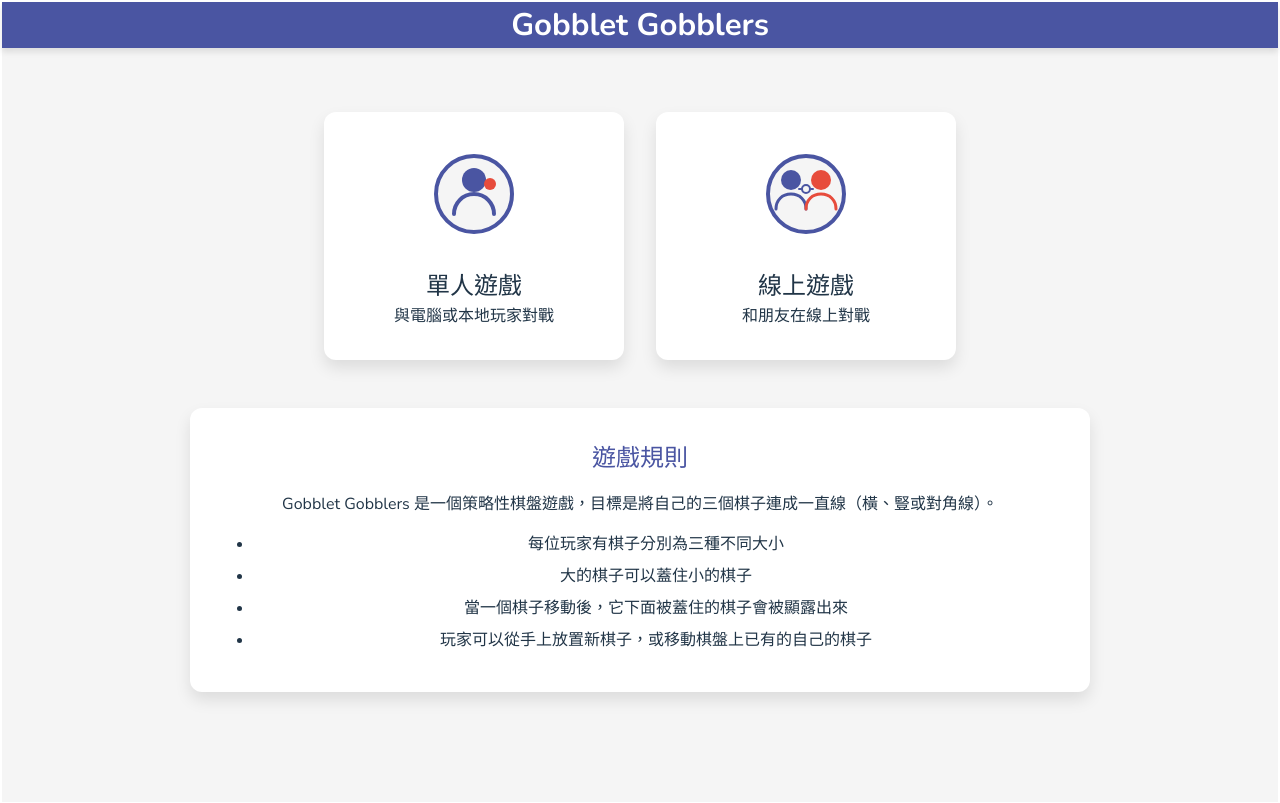
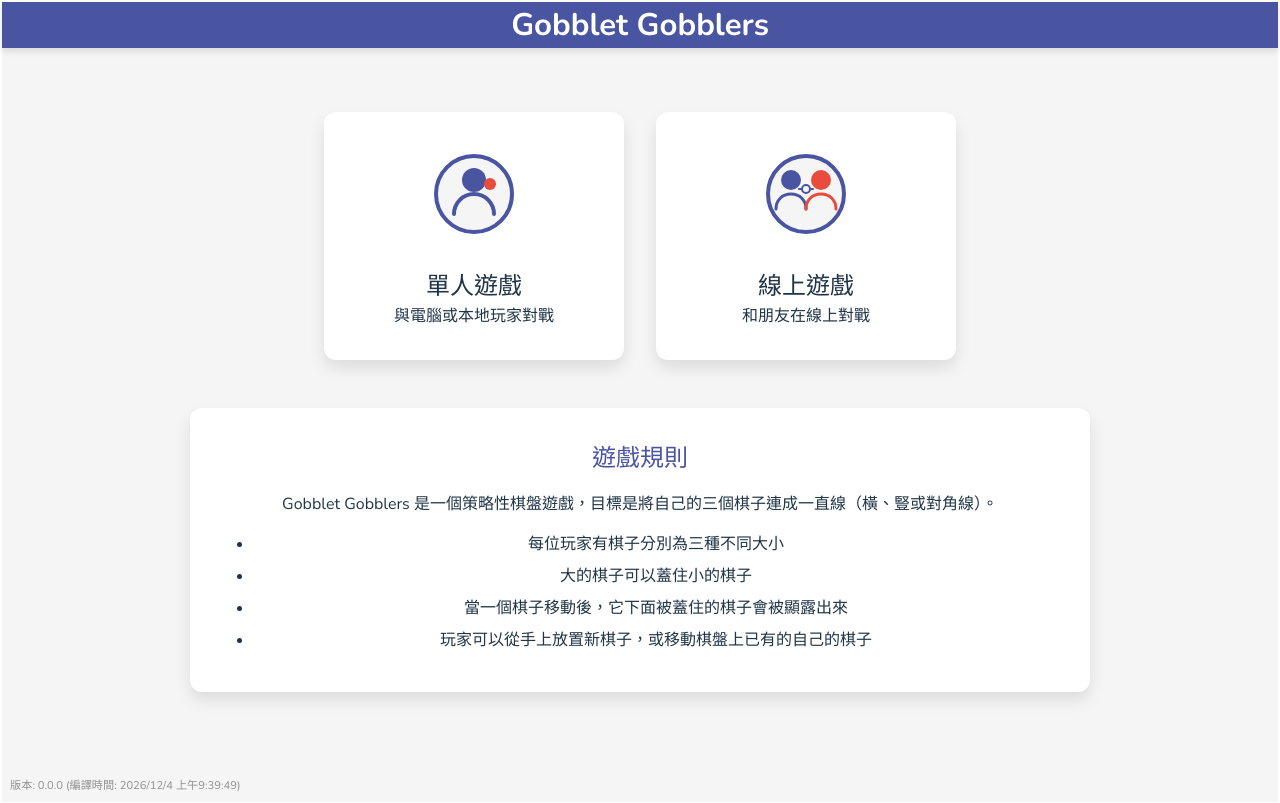
Before and after one commit to wwepenguin/gobblet-gobblers-web, a Vue app: page /gobblet-gobblers-web/ in a window 1280 px wide. Built offline with nearby package versions, Linux system fonts and the light colour scheme.

Commit message:
新增應用版本號和編譯時間顯示，並在 Vite 配置中定義相關全域變數，以提升應用的可維護性和用戶體驗。

```diff
--- a/src/App.vue
+++ b/src/App.vue
@@ -1,6 +1,13 @@
 <script setup lang="ts">
-import { ref } from 'vue';
+import { ref, computed } from 'vue';
 import { registerSW } from 'virtual:pwa-register';
+
+// 取得應用版本號和編譯時間
+const appVersion = __APP_VERSION__;
+const buildTime = computed(() => {
+  const buildDate = new Date(__BUILD_TIME__);
+  return buildDate.toLocaleString('zh-TW');
+});
 
 const updateSW = registerSW({
   onNeedRefresh() {
@@ -39,6 +46,11 @@ function updateServiceWorker() {
     <main class="main-content">
       <router-view />
     </main>
+
+    <!-- 版本號和編譯時間顯示 -->
+    <div class="version-info">
+      <span>版本: {{ appVersion }} (編譯時間: {{ buildTime }})</span>
+    </div>
 
     <!-- PWA 更新提示 -->
     <div v-if="offlineReady" class="pwa-toast" role="alert">
@@ -164,6 +176,16 @@ function updateServiceWorker() {
   background: rgba(255, 255, 255, 0.3);
 }
 
+.version-info {
+  position: fixed;
+  bottom: 5px;
+  left: 10px;
+  font-size: 0.7rem;
+  opacity: 0.7;
+  color: #666;
+  z-index: 50;
+}
+
 @media (max-width: 600px) {
   .pwa-toast {
     bottom: 8px;
--- a/src/vite-env.d.ts
+++ b/src/vite-env.d.ts
@@ -1,4 +1,8 @@
 /// <reference types="vite/client" />
+
+// 定義編譯時間和版本號的全域變數型別
+declare const __BUILD_TIME__: string;
+declare const __APP_VERSION__: string;
 
 declare module '*.vue' {
   import type { DefineComponent } from 'vue'
--- a/vite.config.ts
+++ b/vite.config.ts
@@ -2,6 +2,7 @@ import { defineConfig } from 'vite'
 import vue from '@vitejs/plugin-vue'
 import { VitePWA } from 'vite-plugin-pwa'
 import VueDevTools from 'vite-plugin-vue-devtools'
+import { version } from './package.json'
 
 // https://vite.dev/config/
 export default defineConfig({
@@ -45,4 +46,8 @@ export default defineConfig({
       }
     })
   ],
+  define: {
+    __BUILD_TIME__: JSON.stringify(new Date().toISOString()),
+    __APP_VERSION__: JSON.stringify(version || '0.0.0')
+  }
 })
```
